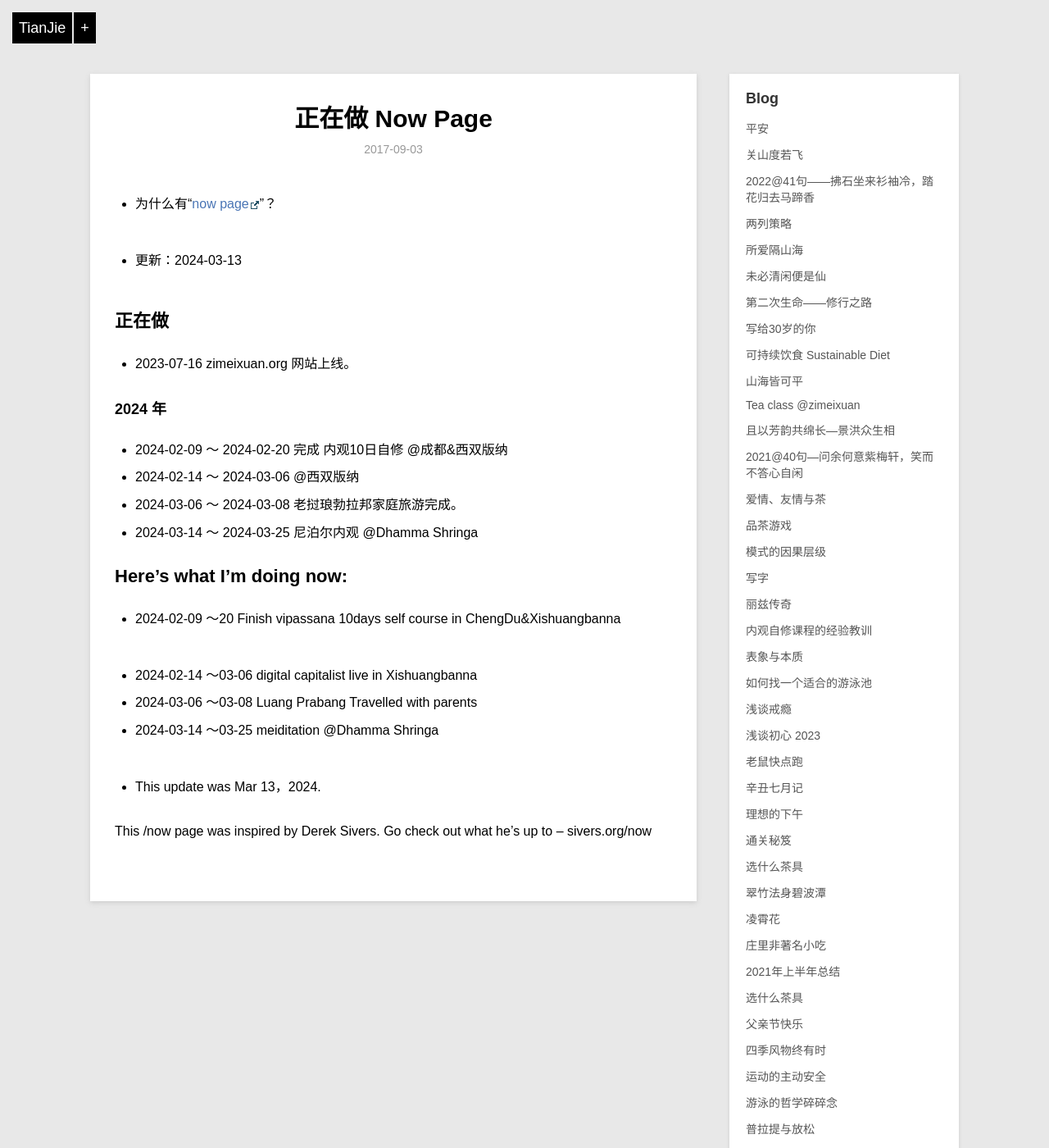
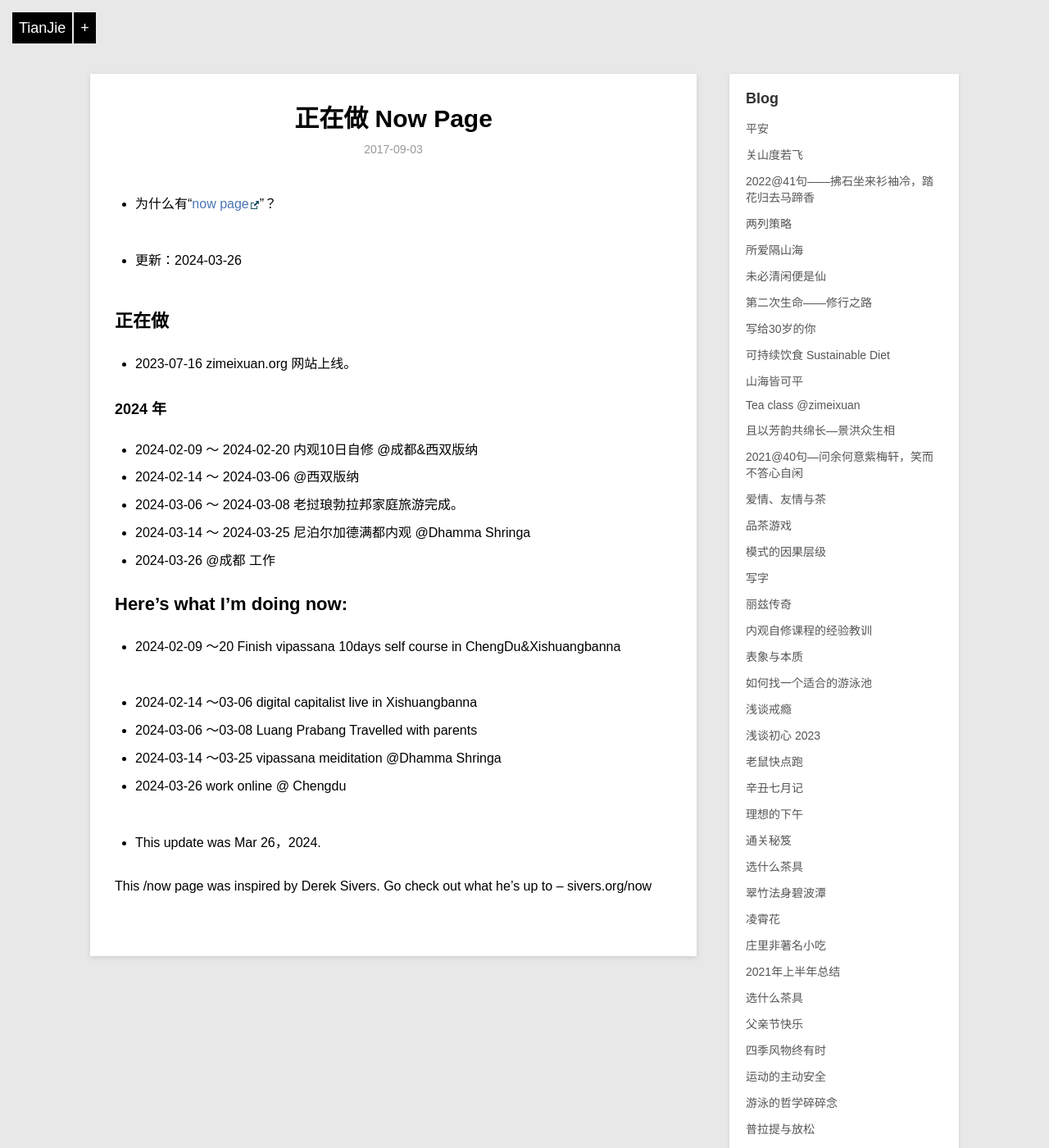
Before and after one commit to violettianjie/violettianjie.github.io, a Jekyll site: the page built from _posts/blog/2017-09-03-now.md, in a window 1280 px wide and 1400 px high. Shown: the whole window at 82% size. Built offline with Jekyll 4.4.1, drawn with Linux system fonts in a browser that asks for light colours; comment, search, counter and statistics services are not loaded.

Commit message:
Update 2017-09-03-now.md

```diff
--- a/_posts/blog/2017-09-03-now.md
+++ b/_posts/blog/2017-09-03-now.md
@@ -9,7 +9,7 @@ category: blog
 - 为什么有“[now page](http://nownownow.com/about)”？
 
 
-- 更新：2024-03-13
+- 更新：2024-03-26
 
 
 ## 正在做
@@ -18,10 +18,11 @@ category: blog
 
 ### 2024 年
 
-- 2024-02-09 ～ 2024-02-20 完成  内观10日自修 @成都&西双版纳
+- 2024-02-09 ～ 2024-02-20 内观10日自修 @成都&西双版纳
 - 2024-02-14 ～ 2024-03-06 @西双版纳
 - 2024-03-06 ～ 2024-03-08 老挝琅勃拉邦家庭旅游完成。
-- 2024-03-14 ～ 2024-03-25 尼泊尔内观 @Dhamma Shringa
+- 2024-03-14 ～ 2024-03-25 尼泊尔加德满都内观 @Dhamma Shringa
+- 2024-03-26     @成都      工作
 
 
 
@@ -32,10 +33,11 @@ category: blog
 
 - 2024-02-14 ～03-06 digital capitalist live in Xishuangbanna
 - 2024-03-06 ～03-08 Luang Prabang Travelled with parents
-- 2024-03-14 ～03-25 meiditation @Dhamma Shringa
+- 2024-03-14 ～03-25 vipassana meiditation @Dhamma Shringa
+- 2024-03-26         work online @ Chengdu
 
 
-- This update was Mar 13，2024.
+- This update was Mar 26，2024.
 
 This /now page was inspired by Derek Sivers. Go check out what he’s up to – sivers.org/now
 
```
